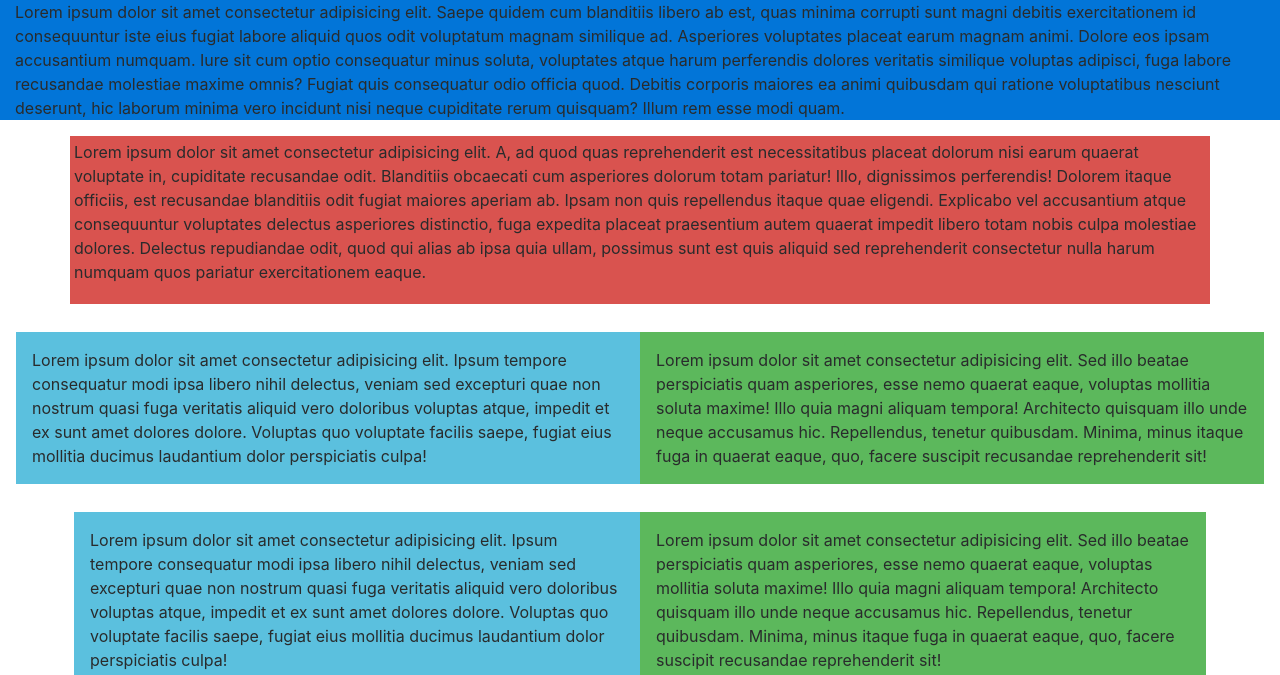
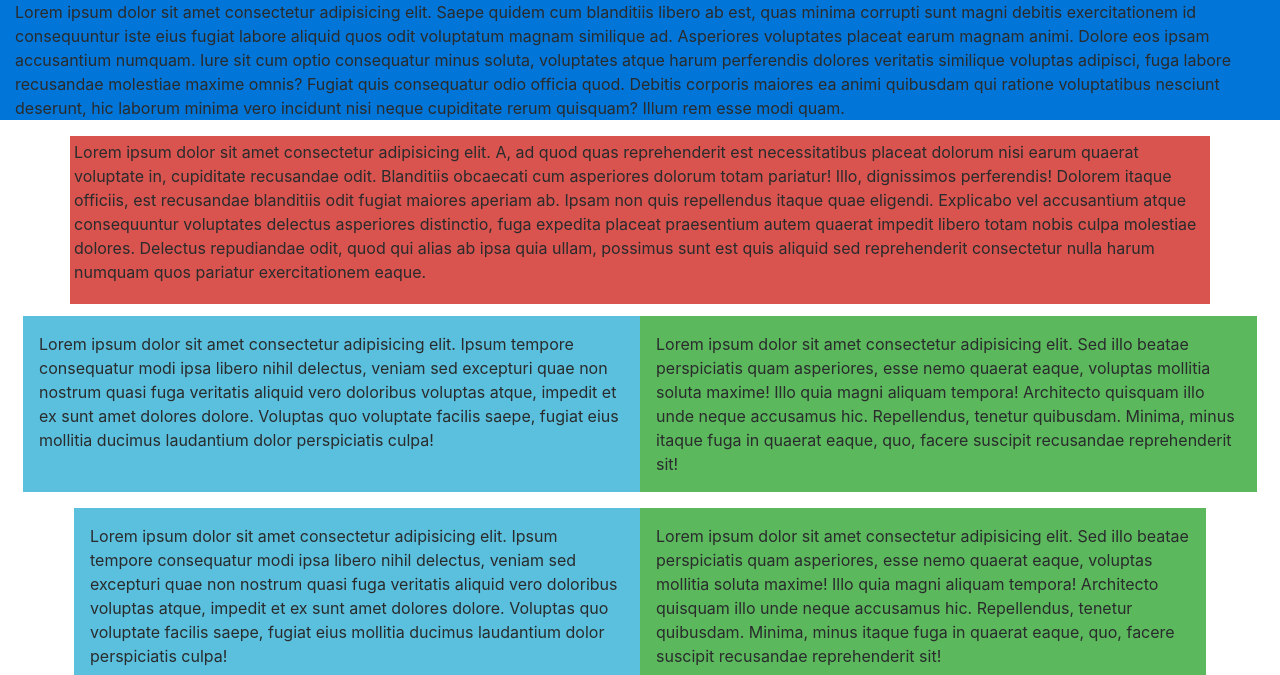
Before and after one commit to utsavsharma6/SimpleBS4, a plain HTML site: page index.html in a window 1280 px wide. Shown: the top 675 px of the page. Drawn offline with nearby package versions, Linux system fonts and the light colour scheme; a script that the page names is missing.

Commit message:
correction

```diff
--- a/index.html
+++ b/index.html
@@ -19,9 +19,9 @@
     </div>
 
     <div class="container-fluid ">
-    <div class="row align-items-center p-3 ">
-        <div class="col-sm-6 bg-info p-3 my-2"> Lorem ipsum dolor sit amet consectetur adipisicing elit. Ipsum tempore consequatur modi ipsa libero nihil delectus, veniam sed excepturi quae non nostrum quasi fuga veritatis aliquid vero doloribus voluptas atque, impedit et ex sunt amet dolores dolore. Voluptas quo voluptate facilis saepe, fugiat eius mollitia ducimus laudantium dolor perspiciatis culpa!</div>
-        <div class="col-sm-6 bg-success p-3 my-2"> Lorem ipsum dolor sit amet consectetur adipisicing elit. Sed illo beatae perspiciatis quam asperiores, esse nemo quaerat eaque, voluptas mollitia soluta maxime! Illo quia magni aliquam tempora! Architecto quisquam illo unde neque accusamus hic. Repellendus, tenetur quibusdam. Minima, minus itaque fuga in quaerat eaque, quo, facere suscipit recusandae reprehenderit sit!</div>
+    <div class="row p-1 m-1 ">
+        <div class="col-sm-6 bg-info p-3 my-1"> Lorem ipsum dolor sit amet consectetur adipisicing elit. Ipsum tempore consequatur modi ipsa libero nihil delectus, veniam sed excepturi quae non nostrum quasi fuga veritatis aliquid vero doloribus voluptas atque, impedit et ex sunt amet dolores dolore. Voluptas quo voluptate facilis saepe, fugiat eius mollitia ducimus laudantium dolor perspiciatis culpa!</div>
+        <div class="col-sm-6 bg-success p-3 my-1"> Lorem ipsum dolor sit amet consectetur adipisicing elit. Sed illo beatae perspiciatis quam asperiores, esse nemo quaerat eaque, voluptas mollitia soluta maxime! Illo quia magni aliquam tempora! Architecto quisquam illo unde neque accusamus hic. Repellendus, tenetur quibusdam. Minima, minus itaque fuga in quaerat eaque, quo, facere suscipit recusandae reprehenderit sit!</div>
     </div>
     </div>
 
```
